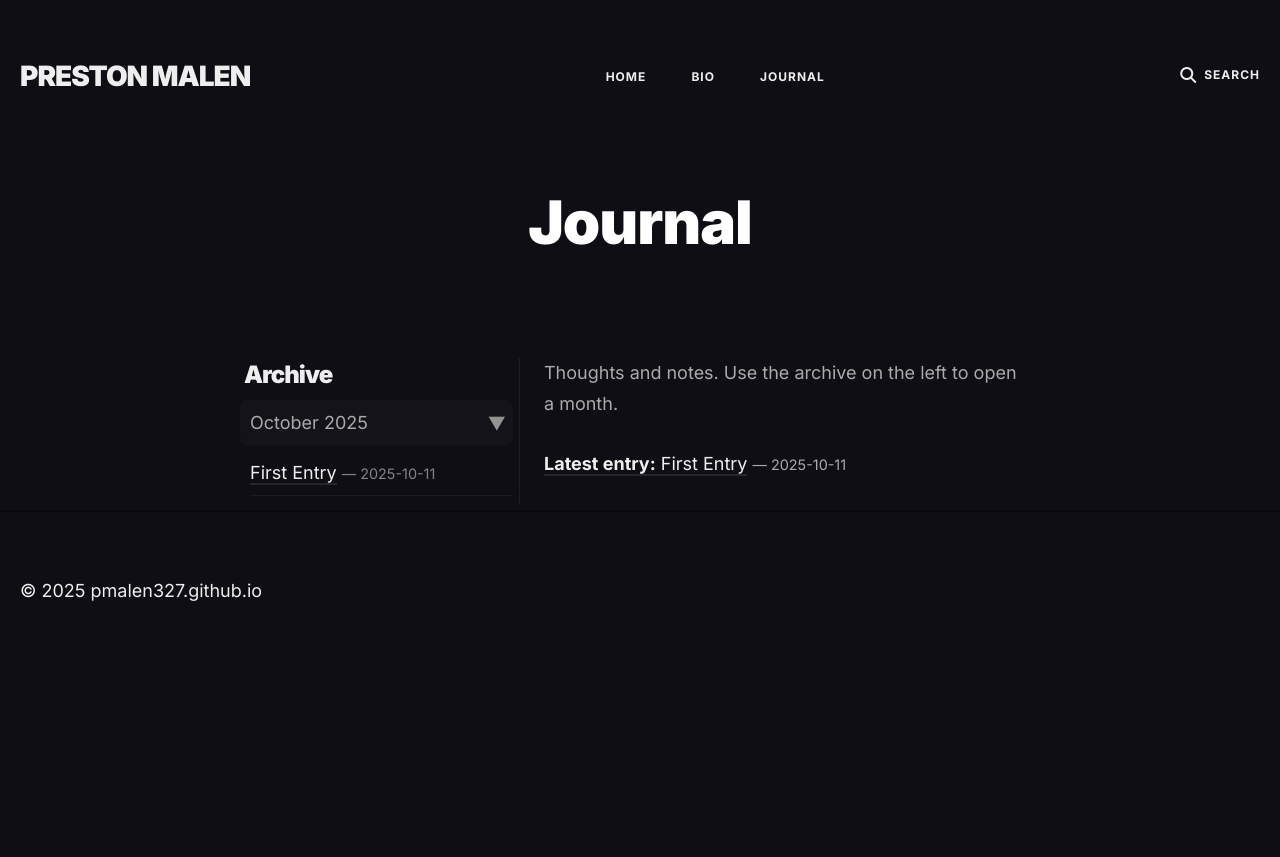
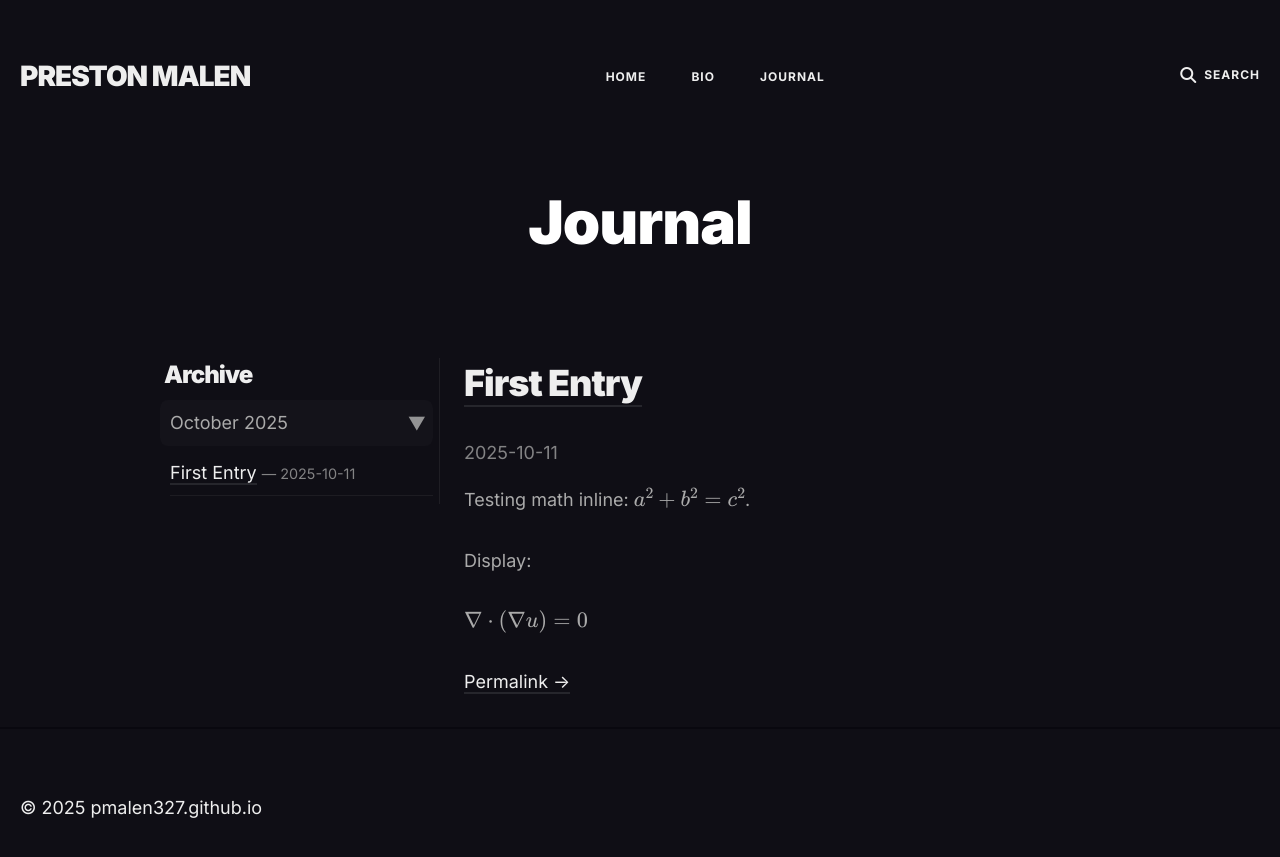
Before and after one commit to pmalen327/pmalen327.github.io, a Jekyll site: the page built from journal.html, in a window 1280 px wide. Shown: the top 857 px of the page. Built offline with Jekyll 4.4.1, drawn with Linux system fonts in a browser that asks for light colours.

Commit message:
quick push

```diff
--- a/journal.html
+++ b/journal.html
@@ -6,7 +6,7 @@ nav: journal
 ---
 <style>
 /* Two-column journal layout */
-.journal-layout{display:grid;grid-template-columns:280px minmax(0,1fr);gap:24px;align-items:start;margin-left:-20px;}
+.journal-layout{display:grid;grid-template-columns:280px minmax(0,1fr);gap:24px;align-items:start;margin-left:-100px;}
 @media (max-width:860px){.journal-layout{grid-template-columns:1fr}}
 .journal-archive{position:sticky;top:84px;max-height:calc(100vh - 120px);overflow:auto;padding-right:6px;border-right:1px solid rgba(128,128,128,.15)}
 .arch-month{margin:6px 0;padding:8px 10px;border-radius:8px;cursor:pointer;display:flex;justify-content:space-between;align-items:center;background:rgba(255,255,255,.02)}
@@ -45,18 +45,28 @@ nav: journal
   </aside>
 
   <!-- RIGHT: your main content -->
-  <section class="journal-content">
-    <p>Thoughts and notes. Use the archive on the left to open a month.</p>
+<section class="journal-content">
+  {% assign latest = site.posts | sort: "date" | last %}
+  {% if latest %}
+    <article>
+      <h1 style="margin-top:0;">
+        <a href="{{ latest.url | relative_url }}">{{ latest.title }}</a>
+      </h1>
+      <div style="opacity:.75; margin-bottom:1rem;">
+        {{ latest.date | date: "%Y-%m-%d" }}
+      </div>
 
-    {% assign latest = site.posts | sort: "date" | last %}
-    {% if latest %}
-      <p>
-        <a href="{{ latest.url | relative_url }}"><strong>Latest entry:</strong> {{ latest.title }}</a>
-        <small>— {{ latest.date | date: "%Y-%m-%d" }}</small>
+      {{ latest.content }}  <!-- renders the full post, including LaTeX -->
+
+      <p style="margin-top:1.25rem;">
+        <a href="{{ latest.url | relative_url }}">Permalink →</a>
       </p>
-    {% endif %}
-  </section>
-</div>
+    </article>
+  {% else %}
+    <p><em>No entries yet.</em></p>
+  {% endif %}
+</section>
+
 
 <!-- Toggle script -->
 <script>
```
